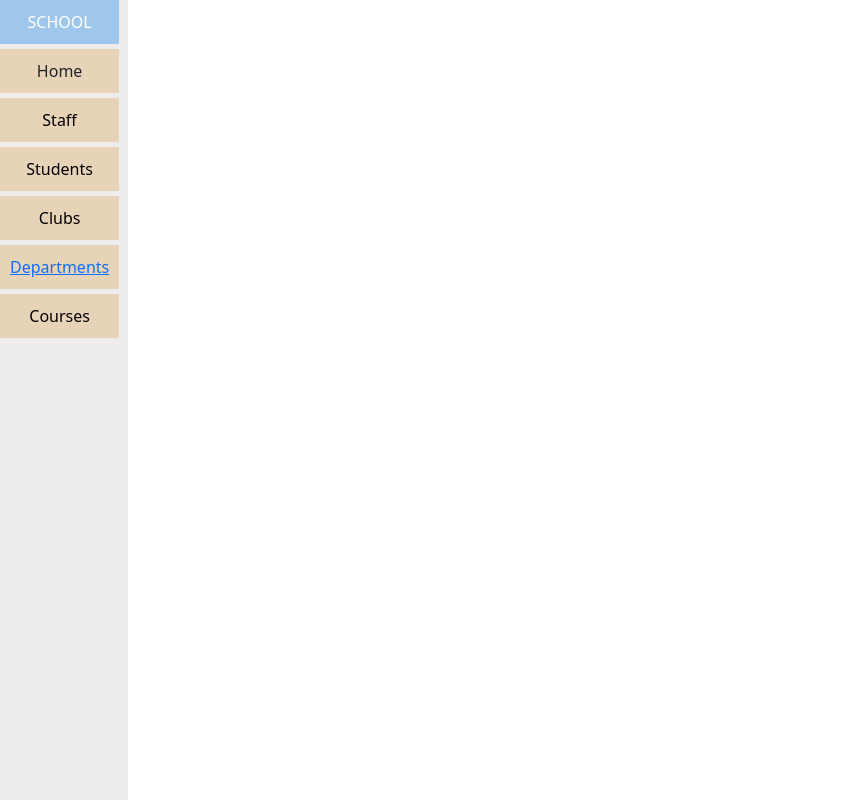
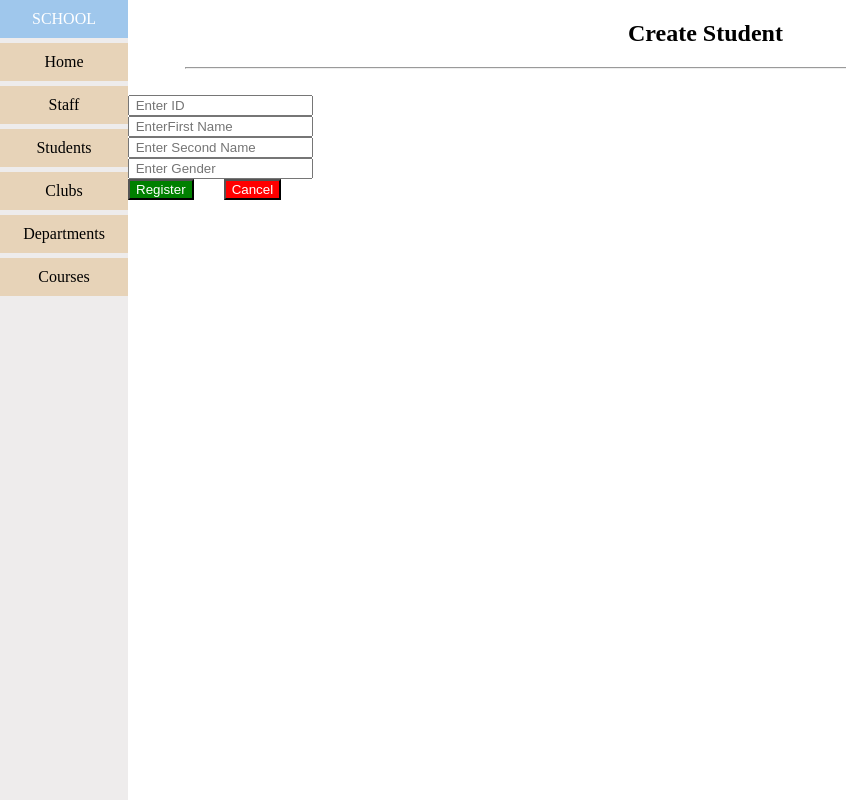
Before and after one commit to kalungirasuli/school_interface, a React (Vite) app: page /AddStudent in a window 1280 px wide. Shown: the whole page, without its empty margins (0-846 px from the left). Built offline with nearby package versions, Linux system fonts and the light colour scheme.

Commit message:
stdents crud

```diff
--- a/src/App.jsx
+++ b/src/App.jsx
@@ -8,6 +8,7 @@ import Clubs from './components/Clubs.jsx';
 import Courses from './components/Courses.jsx'
 import StudentTable from './components/students.jsx'
 import AddDepartment from './components/AddDepartment.jsx';
+import AddStudent from './components/AddStudent.jsx';
 import EditDepartment from './components/EditDepartment.jsx';
 import Departments from './components/Departments.jsx';
 import AddClub from './components/AddClub.jsx'
@@ -29,7 +30,8 @@ function App() {
             <Route path='/departments' element={<Departments/>}/>
             <Route path='/departments/:id' element={<EditDepartment/>}/>
             <Route path='/AddDepartment' element={<AddDepartment/>}/>
-            <Route path='//add/club' element={<AddDepartment/>}/>
+            <Route path='/AddStudent' element={<AddStudent/>}/>
+            <Route path='/Addclub' element={< AddClub/>}/>
       </Routes>
 
 
--- /dev/null
+++ b/src/components/AddStudent.jsx
@@ -0,0 +1,77 @@
+import '../index.css';
+import { Link } from 'react-router-dom';
+import { useState } from 'react';
+
+function Student() {
+    const [formData, setFormData] = useState({
+        id: '',
+        firstName: '',
+        secondName: '',
+        gender: '',
+    });
+
+
+    const handleChange = (event) => {
+        setFormData({
+            ...formData,
+            [event.target.name]: event.target.value,
+        });
+    };
+
+    const handleSubmit = (event) => {
+        event.preventDefault();
+
+        fetch('https://schoolapi-op58.onrender.com/v1/students', {
+            method: 'POST',
+            headers: {
+                'Content-Type': 'application/json',
+            },
+            body: JSON.stringify(formData),
+        })
+            .then((response) => response.json())
+            .then((data) => {
+                console.log(data); // Handle the response data here
+
+
+            })
+            .catch((error) => {
+                console.error('Error:', error);
+            });
+    };
+
+    return (
+        <>
+            <div className='col' >
+                <h2 style={{ marginLeft: 500 }}> Create Student</h2>
+                <hr />
+                <br />
+                <form onSubmit={handleSubmit} className="form-inline" >
+                    <div>
+
+                        <input type="text" name="id" value={formData.id} onChange={handleChange} placeholder=" Enter ID" />
+                    </div>
+                    <div>
+                        <input type="text" name="firstName" value={formData.firstName} onChange={handleChange} placeholder=" EnterFirst Name" />
+                    </div>
+                    <div>
+
+                        <input type="text" name="secondName" value={formData.secondName} onChange={handleChange} placeholder=" Enter Second Name" />
+                    </div>
+                    <div>
+
+                        <input type="text" name="gender" value={formData.gender} onChange={handleChange} placeholder=" Enter Gender" />
+                    </div>
+                    <button style={{ backgroundColor: 'green', color: 'white' }} type="submit" > Register </button>
+
+                    <button style={{ marginLeft: 30, backgroundColor:'red'}}>
+                        <Link style={{ textDecoration: 'none', color:'white' }} to="/Students" className="btn btn-success"> Cancel </Link>
+                    </button>
+                </form>
+            </div>
+
+
+        </>
+    );
+}
+
+export default Student
--- a/src/components/Nav.jsx
+++ b/src/components/Nav.jsx
@@ -11,7 +11,7 @@ function Nav() {
             <li> <Link to='/staff'  className="links">Staff</Link></li>
             <li> <Link to='/students'  className="links">Students</Link></li>
             <li> <Link to ="/clubs"  className="links">Clubs</Link> </li>
-            <li> <Link to='/departments'>Departments</Link></li>
+            <li> <Link to='/departments' className="links">Departments</Link></li>
             <li><Link to="/courses" className="links">Courses</Link></li>
 
         </ul>
--- a/src/components/students.jsx
+++ b/src/components/students.jsx
@@ -1,48 +1,15 @@
 import { useState, useEffect } from 'react';
-import 'bootstrap/dist/css/bootstrap.min.css';
+import { Link } from 'react-router-dom';
+// import 'bootstrap/dist/css/bootstrap.min.css';
 
 function StudentTable() {
     const [students, setStudents] = useState([]);
     const [searchResults, setSearchResults] = useState([]);
     const [searchQuery, setSearchQuery] = useState('');
     const [editStudent, setEditStudent] = useState(null); // New state variable to hold the student being edited
-    const [formData, setFormData] = useState({
-        id: '',
-        firstName: '',
-        secondName: '',
-        gender: '',
-    });
-
-//---------------- POST --------------------
-    const handleChange = (event) => {
-        setFormData({
-            ...formData,
-            [event.target.name]: event.target.value,
-        });
-    };
-
-    const handleSubmit = (event) => {
-        event.preventDefault();
-
-        fetch('https://schoolapi-op58.onrender.com/v1/students', {
-            method: 'POST',
-            headers: {
-                'Content-Type': 'application/json',
-            },
-            body: JSON.stringify(formData),
-        })
-            .then((response) => response.json())
-            .then((data) => {
-                console.log(data); // Handle the response data here
 
 
-            })
-            .catch((error) => {
-                console.error('Error:', error);
-            });
-    };
-
-//------------- GET -----------------
+    //------------- GET -----------------
     useEffect(() => {
         // Fetch students data from the API and set it to the students state
         fetch('https://schoolapi-op58.onrender.com/v1/students')
@@ -51,7 +18,7 @@ function StudentTable() {
             .catch((error) => console.error('Error fetching students:', error));
     }, []);
 
-//------------- GET BY ID ---------------
+    //------------- GET BY ID ---------------
     useEffect(() => {
         // If there's no search query, do not fetch any data
         if (!searchQuery) {
@@ -71,7 +38,7 @@ function StudentTable() {
     }, [searchQuery]);
 
 
-//---------------- DELETE -------------------
+    //---------------- DELETE -------------------
     const handleDelete = (id) => {
         // Delete student with the given ID from the API
         fetch(`https://schoolapi-op58.onrender.com/v1/students/${id}`, {
@@ -87,7 +54,7 @@ function StudentTable() {
             .catch((error) => console.error('Error deleting student:', error));
     };
 
-// ----------------- PUT -------------------
+    // ----------------- PUT -------------------
     const handleEdit = (id) => {
         // Find the student to be edited from the students or searchResults array
         const studentToEdit = students.find((student) => student.id === id) || searchResults.find((student) => student.id === id);
@@ -128,41 +95,10 @@ function StudentTable() {
 
     return (
         <>
-
-            <div className="container-fluid">
-                <div className='d-flex justify-content-center'>
-
-                    <div className='col' >
-                        <br />
-                        <h2 style={{ marginLeft: 500 }}> Create Student</h2>
-                        <br />
-                        <form onSubmit={handleSubmit} className="form-inline" >
-                            <div className="form-group  mb-3">
-
-                                <input type="text" name="id" value={formData.id} onChange={handleChange} className="form-control" placeholder=" Enter ID" />
-                            </div>
-                            <div className="form-group  mb-3">
-
-                                <input type="text" name="firstName" value={formData.firstName} onChange={handleChange} className="form-control" placeholder=" EnterFirst Name" />
-                            </div>
-                            <div className="form-group mb-3">
-
-                                <input type="text" name="secondName" value={formData.secondName} onChange={handleChange} className="form-control" placeholder=" Enter Second Name" />
-                            </div>
-                            <div className="form-group  mb-3">
-
-                                <input type="text" name="gender" value={formData.gender} onChange={handleChange} className="form-control" placeholder=" Enter Gender" />
-                            </div>
-                            <button type="submit" className="btn btn-primary mb-2">Register</button>
-                        </form>
-                    </div>
-
-                </div>
-            </div>
-
             <br />
 
             <h2 style={{ marginLeft: 520 }}>Students Table</h2>
+            <hr />
             {editStudent && (
                 <form onSubmit={handleEditSubmit}>
                     <h2>Edit Student</h2>
@@ -215,7 +151,7 @@ function StudentTable() {
 
             <br />
 
-            <form onSubmit={(e) => e.preventDefault()} className="form-inline mb-3" style={{ width: 500, marginLeft: 390 }}>
+            <form onSubmit={(e) => e.preventDefault()} className="form-inline mb-3" style={{ width: 500, marginLeft: 510 }}>
                 <div className="form-group mx-sm-3 mb-2">
                     {/* <label htmlFor="searchQuery" className="sr-only">Search by ID</label> */}
                     <input
@@ -264,24 +200,22 @@ function StudentTable() {
                                 <td>{student.secondName}</td>
                                 <td>{student.gender}</td>
                                 <td>
-                                    <button className="btn btn-danger" onClick={() => handleDelete(student.id)}>Delete</button>
+                                    <button  onClick={() => handleDelete(student.id)}>Delete</button>
                                 </td>
                                 <td>
-                                    <button className="btn btn-dark" onClick={() => handleEdit(student.id)}>Edit</button>
+                                    <button style={{backgroundColor: 'orange', color: 'black'}} onClick={() => handleEdit(student.id)}>Edit</button>
                                 </td>
                             </tr>
                         ))}
                 </tbody>
             </table>
-            <div style={{ marginLeft: 300 }}>
-                {/* <Link to="/Students/create" className="btn btn-success">Add Student</Link> */}
-            </div>
+            <button style={{ marginLeft: 50, backgroundColor:'green'}}>
+                <Link style={{color:'white', textDecoration:'none'}} to="/AddStudent" className="btn btn-success">+ Add </Link>
+            </button>
 
         </>
     );
 }
 
 
-
-
 export default StudentTable;
```
